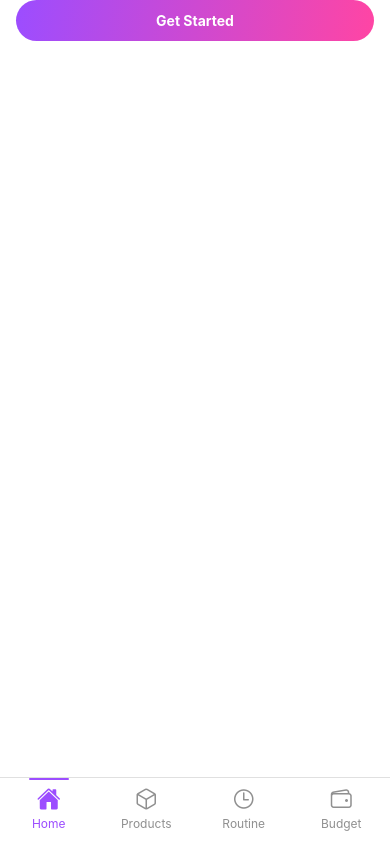
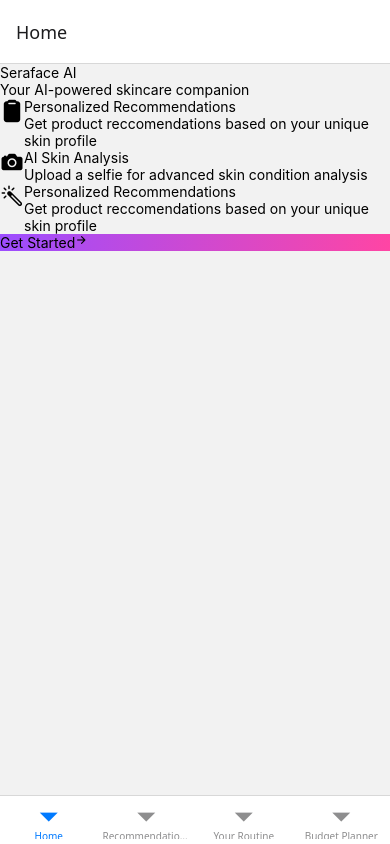
Before and after one commit to dandee77/Seraface-Mobile-App, a React Native app: screen /MainHome in a window 390 px wide. Built offline with nearby package versions, Linux system fonts and the light colour scheme.

Commit message:
feat: Update HomeScreen with InfoContainer and NextButton components; remove CustomTabBar

```diff
--- a/App.js
+++ b/App.js
@@ -19,8 +19,7 @@ import SkinProfileScreen from "./components/Home_Screen/Phase1_SkinProfile/SkinP
 import ScanFaceScreen from "./components/Home_Screen/Phase2_ScanFace/ScanFaceScreen";
 import ScanFaceImageScreen from "./components/Home_Screen/Phase3_ScanFace/ScanFaceImageScreen";
 
-// Import custom tab bar
-import CustomTabBar from "./components/UI_Common/CustomTabBar";
+import Colors from "./constants/colors";
 
 // Create navigators
 const Tab = createBottomTabNavigator();
@@ -35,10 +34,26 @@ function HomeStackNavigator() {
         animation: "slide_from_right",
       }}
     >
-      <Stack.Screen name="MainHome" component={HomeScreen} />
-      <Stack.Screen name="SkinProfile" component={SkinProfileScreen} />
-      <Stack.Screen name="ScanFace" component={ScanFaceScreen} />
-      <Stack.Screen name="ScanFaceImage" component={ScanFaceImageScreen} />
+      <Stack.Screen
+        name="MainHome"
+        component={HomeScreen}
+        options={{ title: "Seraface" }}
+      />
+      <Stack.Screen
+        name="SkinProfile"
+        component={SkinProfileScreen}
+        options={{ title: "Skin Profile" }}
+      />
+      <Stack.Screen
+        name="ScanFace"
+        component={ScanFaceScreen}
+        options={{ title: "Scan Face" }}
+      />
+      {/* <Stack.Screen
+        name="ScanFaceImage"
+        component={ScanFaceImageScreen}
+        options={{ title: "Skin Profile" }}
+      /> */}
     </Stack.Navigator>
   );
 }
@@ -47,20 +62,34 @@ function HomeStackNavigator() {
 export default function App() {
   return (
     <SafeAreaProvider>
+      <StatusBar style="light" />
       <NavigationContainer>
         <Tab.Navigator
-          tabBar={(props) => <CustomTabBar {...props} />}
-          screenOptions={{
-            headerShown: false,
-          }}
+          // tabBar={(props) => <CustomTabBar {...props} />}
+          screenOptions={{}}
         >
-          <Tab.Screen name="Home" component={HomeStackNavigator} />
-          <Tab.Screen name="Products" component={ProductsScreen} />
-          <Tab.Screen name="Routine" component={RoutinesScreen} />
-          <Tab.Screen name="Budget" component={BudgetScreen} />
+          <Tab.Screen
+            name="Home"
+            component={HomeStackNavigator}
+            options={{ title: "Home" }}
+          />
+          <Tab.Screen
+            name="Products"
+            component={ProductsScreen}
+            options={{ title: "Recommendations" }}
+          />
+          <Tab.Screen
+            name="Routine"
+            component={RoutinesScreen}
+            options={{ title: "Your Routine" }}
+          />
+          <Tab.Screen
+            name="Budget"
+            component={BudgetScreen}
+            options={{ title: "Budget Planner" }}
+          />
         </Tab.Navigator>
       </NavigationContainer>
-      <StatusBar style="auto" />
     </SafeAreaProvider>
   );
 }
--- a/components/Home_Screen/Main_Home/InfoContainer.jsx
+++ b/components/Home_Screen/Main_Home/InfoContainer.jsx
@@ -0,0 +1,16 @@
+import { Ionicons } from "@expo/vector-icons";
+import { View, Text } from "react-native";
+
+export default function InfoContainer({ icon, title, description }) {
+  return (
+    <View className="flex-row">
+      <View>
+        <Ionicons name={icon} size={24} />
+      </View>
+      <View className="flex-col flex-1">
+        <Text>{title}</Text>
+        <Text>{description}</Text>
+      </View>
+    </View>
+  );
+}
--- a/components/UI_Common/Buttons/NextButton.jsx
+++ b/components/UI_Common/Buttons/NextButton.jsx
@@ -0,0 +1,17 @@
+import { View, Text, Pressable } from "react-native";
+import React from "react";
+import { GradientView } from "../../GradientView";
+import { Ionicons } from "@expo/vector-icons";
+
+export default function NextButton({ text, icon }) {
+  return (
+    <GradientView>
+      <Pressable>
+        <View className="flex-row">
+          <Text>{text}</Text>
+          <Ionicons name={icon} />
+        </View>
+      </Pressable>
+    </GradientView>
+  );
+}
--- a/components/UI_Common/CustomTabBar.jsx
+++ /dev/null
@@ -1,73 +0,0 @@
-import React from "react";
-import { View, Text, TouchableOpacity } from "react-native";
-import { Ionicons } from "@expo/vector-icons";
-import { GradientView } from "../GradientView";
-
-export default function CustomTabBar({ state, descriptors, navigation }) {
-  return (
-    <View className="flex-row border-t border-gray-200">
-      {state.routes.map((route, index) => {
-        const { options } = descriptors[route.key];
-        const label =
-          options.tabBarLabel !== undefined
-            ? options.tabBarLabel
-            : options.title !== undefined
-              ? options.title
-              : route.name;
-
-        const isFocused = state.index === index;
-
-        const onPress = () => {
-          const event = navigation.emit({
-            type: "tabPress",
-            target: route.key,
-            canPreventDefault: true,
-          });
-
-          if (!isFocused && !event.defaultPrevented) {
-            navigation.navigate(route.name);
-          }
-        };
-
-        // Define icon based on route name
-        let iconName;
-        if (route.name === "Home") {
-          iconName = isFocused ? "home" : "home-outline";
-        } else if (route.name === "Products") {
-          iconName = isFocused ? "cube" : "cube-outline";
-        } else if (route.name === "Routine") {
-          iconName = isFocused ? "time" : "time-outline";
-        } else if (route.name === "Budget") {
-          iconName = isFocused ? "wallet" : "wallet-outline";
-        }
-
-        // Active tab shows a purple indicator
-        return (
-          <TouchableOpacity
-            key={index}
-            accessibilityRole="button"
-            accessibilityState={isFocused ? { selected: true } : {}}
-            onPress={onPress}
-            className="flex-1 items-center pt-2 pb-3"
-          >
-            {isFocused && (
-              <View className="absolute top-0 w-10 h-0.5 rounded-full bg-primary-600" />
-            )}
-            <Ionicons
-              name={iconName}
-              size={24}
-              color={isFocused ? "#9c4dff" : "#909090"}
-            />
-            <Text
-              className={`text-xs mt-1 ${
-                isFocused ? "text-primary-600" : "text-gray-500"
-              }`}
-            >
-              {label}
-            </Text>
-          </TouchableOpacity>
-        );
-      })}
-    </View>
-  );
-}
--- a/package.json
+++ b/package.json
@@ -23,7 +23,8 @@
     "react-native-reanimated": "~3.17.4",
     "react-native-safe-area-context": "5.4.0",
     "tailwindcss": "^3.4.17",
-    "react-native-screens": "~4.11.1"
+    "react-native-screens": "~4.11.1",
+    "@react-native-masked-view/masked-view": "0.3.2"
   },
   "devDependencies": {
     "@babel/core": "^7.20.0"
--- a/screens/HomeScreen.jsx
+++ b/screens/HomeScreen.jsx
@@ -1,32 +1,90 @@
-// Example snippet for Home_Screen.jsx
-import { useNavigation } from "@react-navigation/native";
-import { View, TouchableOpacity, Text } from "react-native";
-import { GradientView } from "../components/GradientView";
+import { View, Text, FlatList } from "react-native";
+import {
+  Ionicons,
+  MaterialIcons,
+  MaterialCommunityIcons,
+} from "@expo/vector-icons";
+import NextButton from "../components/UI_Common/Buttons/NextButton";
+import InfoContainer from "../components/Home_Screen/Main_Home/InfoContainer";
+
+const infoData = [
+  {
+    id: 1,
+    icon: "clipboard",
+    title: "Personalized Recommendations",
+    description:
+      "Get product reccomendations based on your unique skin profile",
+  },
+  {
+    id: 2,
+    icon: "camera",
+    title: "AI Skin Analysis",
+    description: "Upload a selfie for advanced skin condition analysis",
+  },
+  {
+    id: 3,
+    icon: "color-wand-outline",
+    title: "Personalized Recommendations",
+    description:
+      "Get product reccomendations based on your unique skin profile",
+  },
+];
 
 export default function HomeScreen() {
-  const navigation = useNavigation();
-
-  // Navigate to the first step
-  const handleGetStarted = () => {
-    navigation.navigate("SkinProfile");
-  };
-
   return (
-    <View className="flex-1 bg-background">
-      {/* Existing home screen content */}
-
-      {/* Get Started button */}
-      <GradientView
-        preset="primaryButton"
-        className="rounded-full py-3 px-6 mx-4 mb-6 items-center"
-      >
-        <TouchableOpacity
-          onPress={handleGetStarted}
-          className="w-full items-center"
-        >
-          <Text className="text-textLight font-bold">Get Started</Text>
-        </TouchableOpacity>
-      </GradientView>
+    <View className="flex-col">
+      <View>
+        <Ionicons name="" />
+      </View>
+      <View>
+        <Text>Seraface AI</Text>
+        <Text>Your AI-powered skincare companion</Text>
+      </View>
+      <FlatList
+        data={infoData}
+        renderItem={({ item }) => (
+          <InfoContainer
+            key={item.id}
+            icon={item.icon}
+            title={item.title}
+            description={item.description}
+          />
+        )}
+      />
+      <NextButton text={"Get Started"} icon={"arrow-forward-outline"} />
     </View>
   );
 }
+
+// // Example snippet for Home_Screen.jsx
+// import { useNavigation } from "@react-navigation/native";
+// import { View, TouchableOpacity, Text } from "react-native";
+// import { GradientView } from "../components/GradientView";
+
+// export default function HomeScreen() {
+//   const navigation = useNavigation();
+
+//   // Navigate to the first step
+//   const handleGetStarted = () => {
+//     navigation.navigate("SkinProfile");
+//   };
+
+//   return (
+//     <View className="flex-1 bg-background">
+//       {/* Existing home screen content */}
+
+//       {/* Get Started button */}
+//       <GradientView
+//         preset="primaryButton"
+//         className="rounded-full py-3 px-6 mx-4 mb-6 items-center"
+//       >
+//         <TouchableOpacity
+//           onPress={handleGetStarted}
+//           className="w-full items-center"
+//         >
+//           <Text className="text-textLight font-bold">Get Started</Text>
+//         </TouchableOpacity>
+//       </GradientView>
+//     </View>
+//   );
+// }
```
Also changed, not shown: 1 other file (tests, documents, lock files or other folders).
